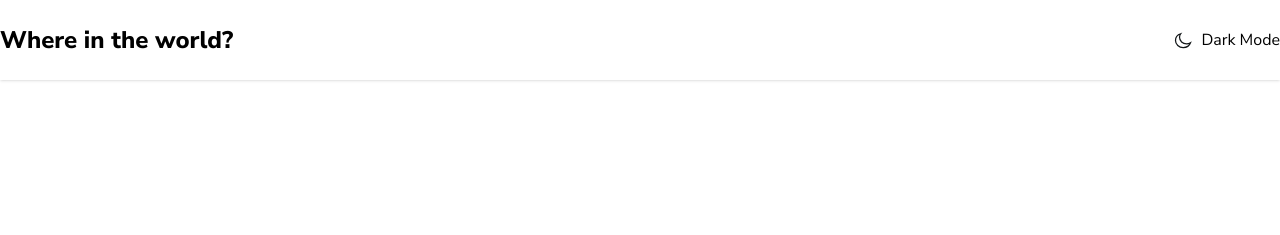
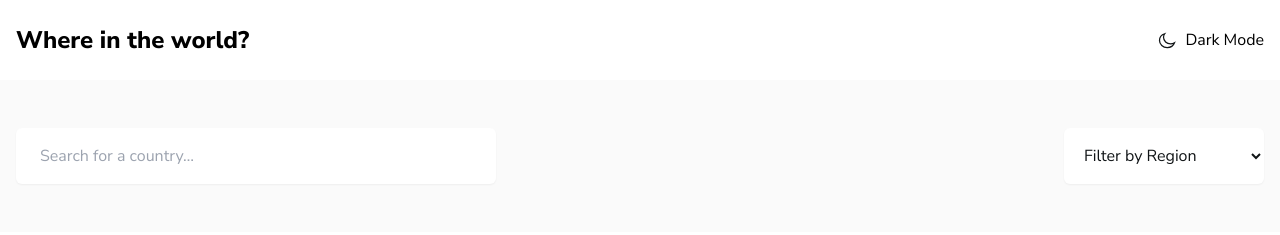
Before and after one commit to shakhbozbekusmonov/countries-2, a website: page index.html in a window 1280 px wide. Drawn offline with Linux system fonts and the light colour scheme.

Commit message:
Intro done

```diff
--- a/index.html
+++ b/index.html
@@ -13,7 +13,7 @@
 <body>
 
   <!-- HEADER START -->
-  <header class="py-6 shadow dark:bg-[#2B3844] transition-colors">
+  <header class="py-6 px-4 shadow dark:bg-[#2B3844] transition-colors">
     <div class="container mx-auto">
       <div class="flex items-center justify-between">
         <a class="text-2xl font-extrabold dark:text-white" href="./index.html">
@@ -30,6 +30,29 @@
   </header>
   <!-- HEADER END -->
 
+  <!-- MAIN START -->
+  <main class="bg-[#fafafa] dark:bg-[#202C36] transition-colors px-4">
+    <!-- INTRO START -->
+    <section class="intro py-6 md:py-12">
+      <div class="container mx-auto">
+        <div class="flex items-center justify-between flex-wrap">
+          <input class="w-full max-w-[480px] py-4 px-6 shadow-sm rounded-md dark:bg-[#2B3844] dark:placeholder:text-white mb-10 md:mb-0" aria-label="Search for a country…" type="search" name="search" placeholder="Search for a country…">
+
+          <select class="bg-white text-[#111517] w-full max-w-[200px] py-4 ps-4 shadow-sm rounded-md dark:bg-[#2B3844] dark:text-white" name="region">
+            <option disabled selected hidden>Filter by Region</option>
+            <option value="Africa">Africa</option>
+            <option value="America">America</option>
+            <option value="Asia">Asia</option>
+            <option value="Europe">Europe</option>
+            <option value="Oceania">Oceania</option>
+          </select>
+        </div>
+      </div>
+    </section>
+    <!-- INTRO END -->
+  </main>
+  <!-- MAIN END -->
+
 
   <script src="./js/spaghetti.js"></script>
 </body>
```
Also changed, not shown: css/main.css.
